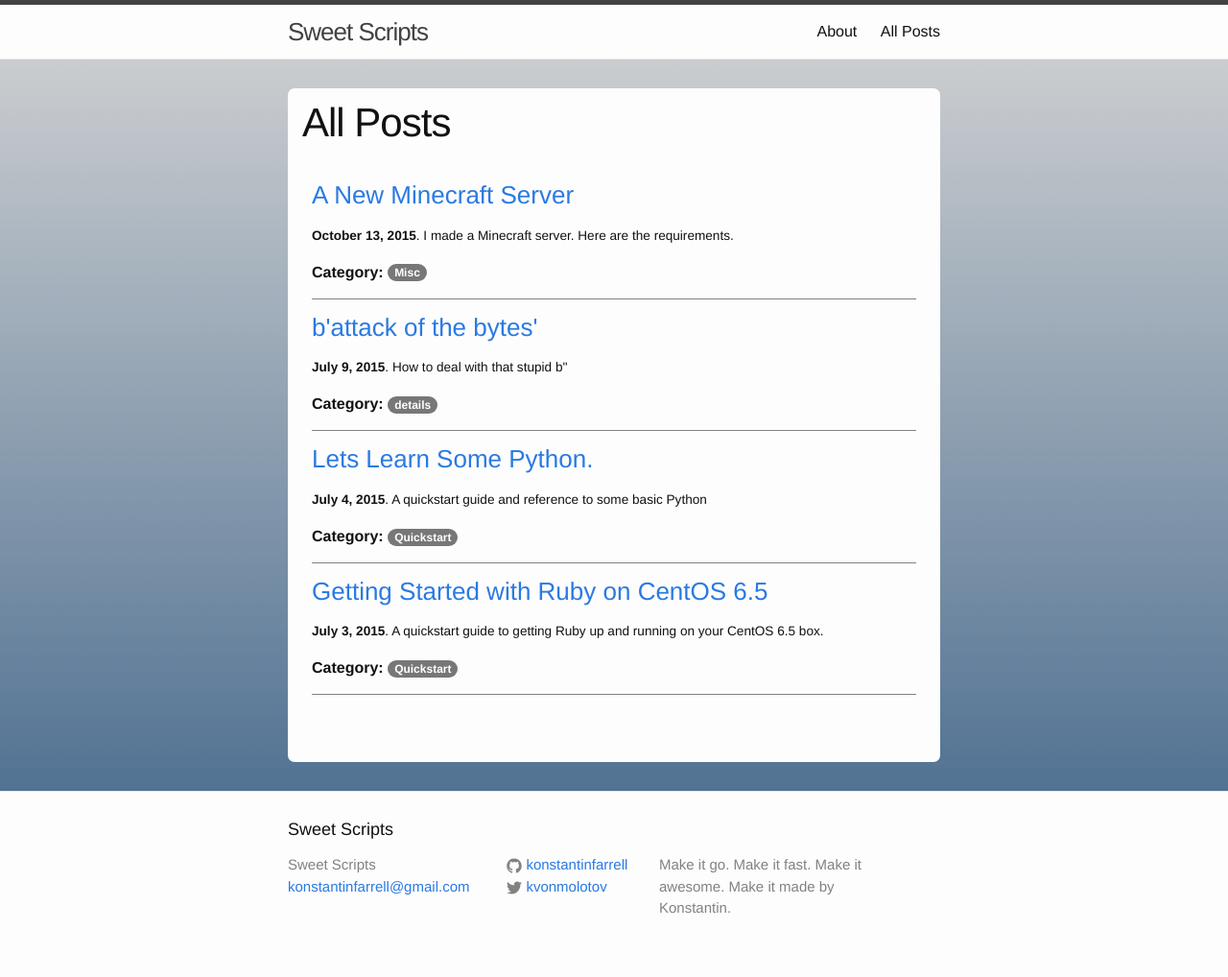
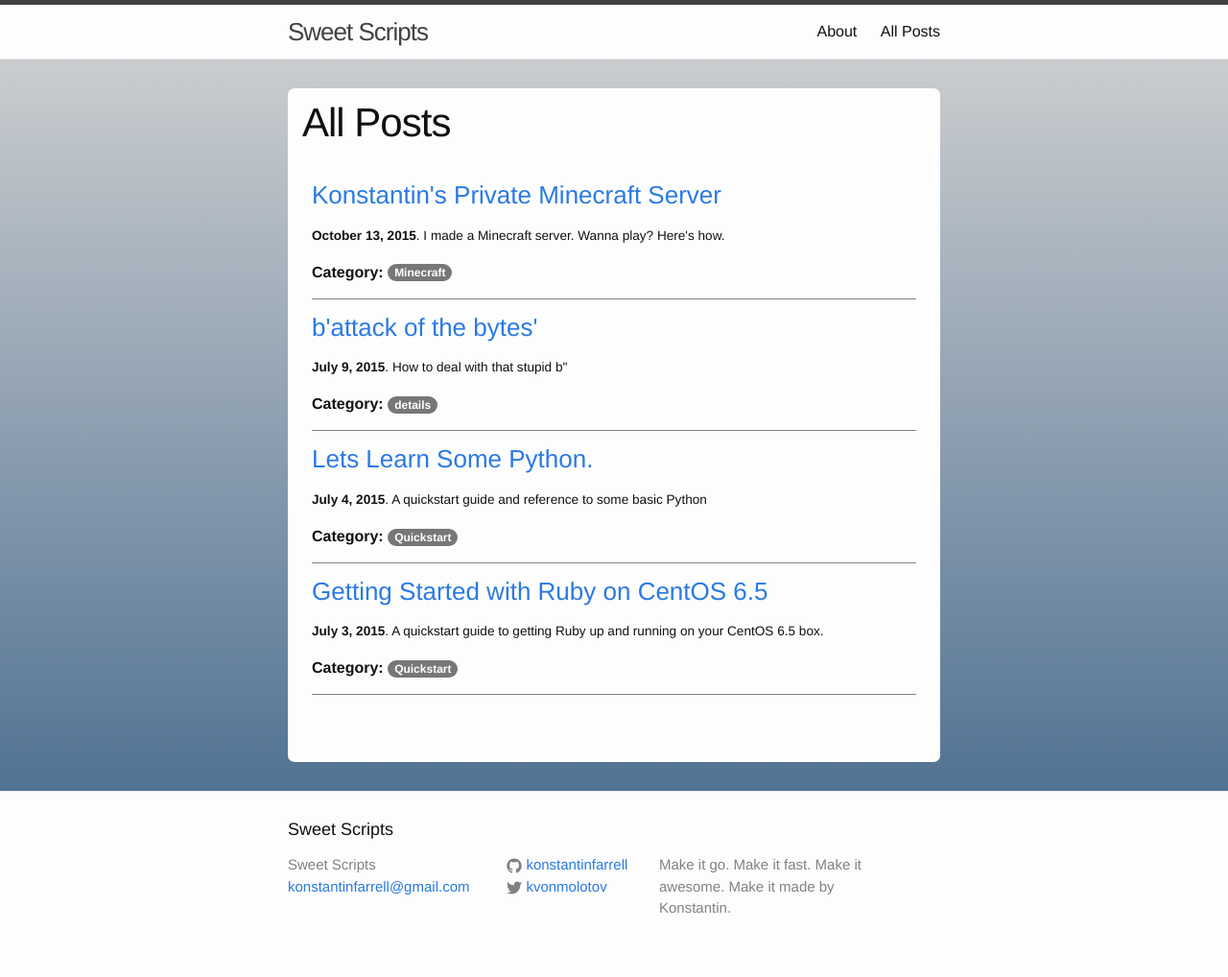
Before and after one commit to plosive/konstantinfarrell.github.io, a Jekyll site: the page built from list.html, in a window 1280 px wide. Shown: the whole page at 96% size. Built offline with Jekyll 4.4.1, drawn with Linux system fonts in a browser that asks for light colours.

Commit message:
Update 2015-10-13-minecraft-server.md
update title & excerpt

```diff
--- a/_posts/2015-10-13-minecraft-server.md
+++ b/_posts/2015-10-13-minecraft-server.md
@@ -1,8 +1,8 @@
 ---
-title: A New Minecraft Server
+title: Konstantin's Private Minecraft Server
 layout: post
-category: Misc
-exerpt: I made a Minecraft server. Here are the requirements.
+category: Minecraft
+exerpt: I made a Minecraft server. Wanna play? Here's how.
 author: Konstantin Farrell
 published: true
 ---
```
